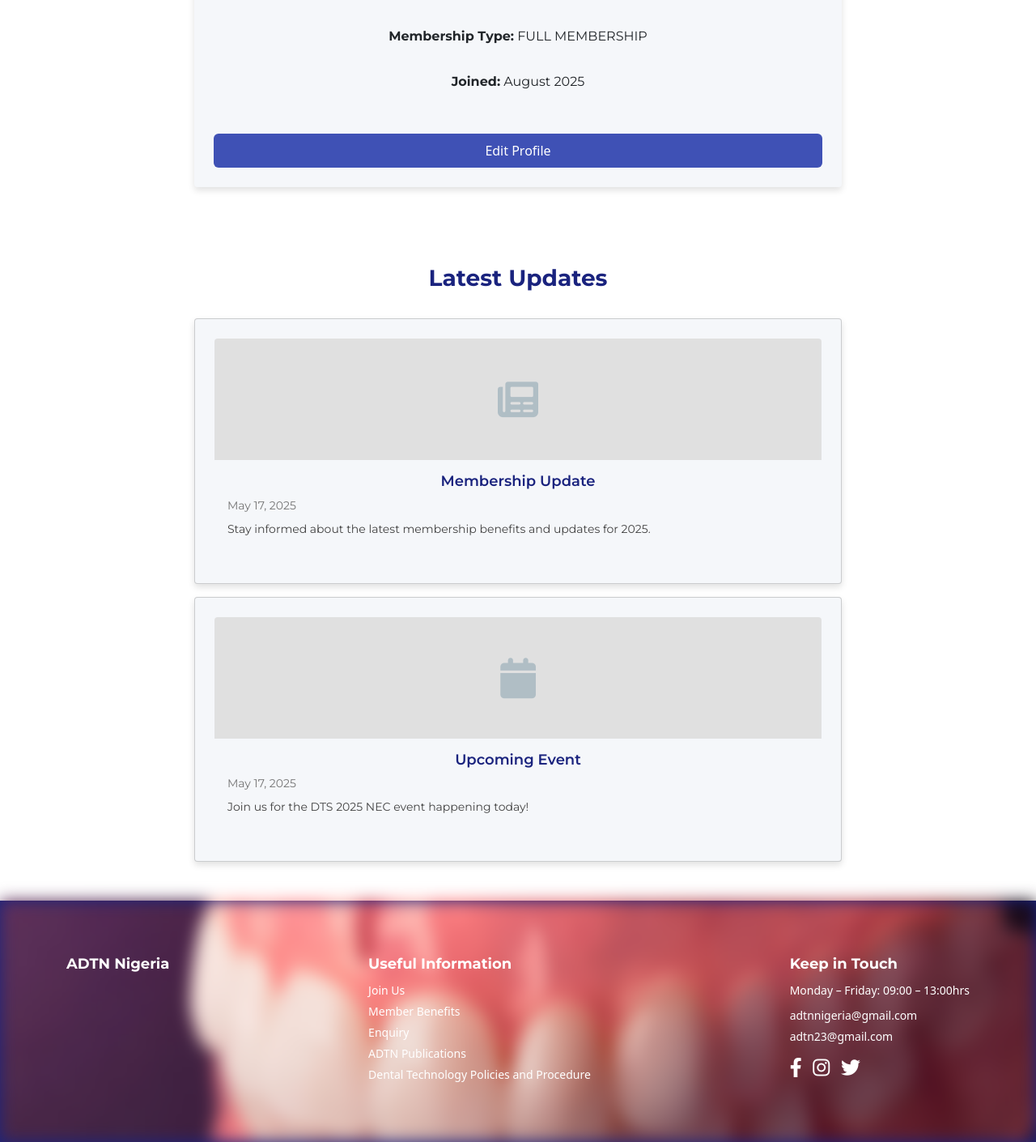
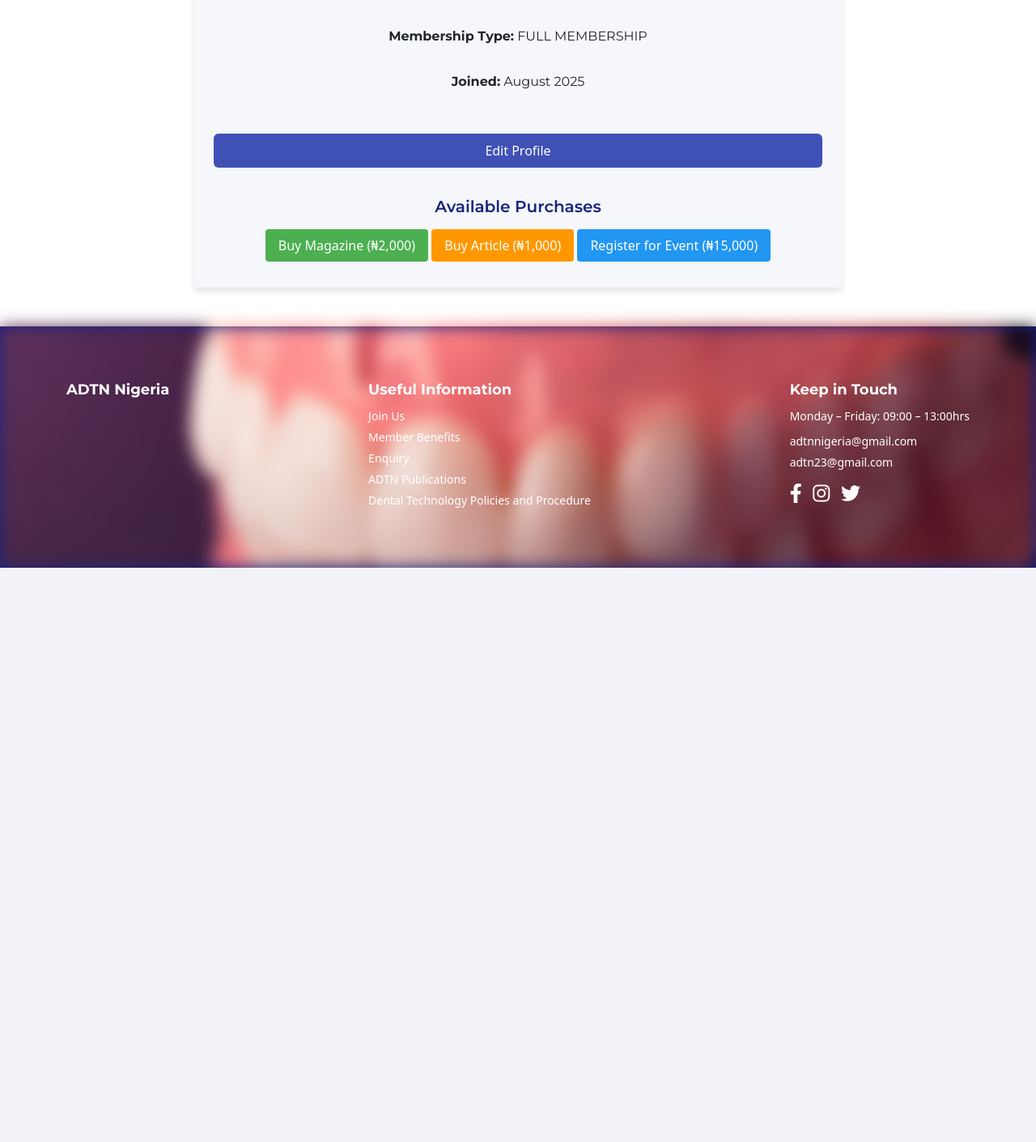
Before and after one commit to nchiwar/adtn_nigeria_project, a Django app: page /memberspage/ in a window 1280 px wide. Shown: the part 971-2381 px from the top of the page at 81% size. After the commit the page ends 1672 px from the top, so only its background shows below. Run offline with Django 5.2, Linux system fonts and the light colour scheme; a user stored in the database is signed in.

Commit message:
Create memberspage.html with Paystack payment options

```diff
--- a/templates/core/memberspage.html
+++ b/templates/core/memberspage.html
@@ -30,38 +30,14 @@
                     <p style="font-family: Montserrat, sans-serif; font-size: 16px;"><strong>Email:</strong> {{ email }}</p>
                     <p style="font-family: Montserrat, sans-serif; font-size: 16px;"><strong>Phone:</strong> {{ phone|default:'N/A' }}</p>
                     <p style="font-family: Montserrat, sans-serif; font-size: 16px;"><strong>Address:</strong> {{ address|default:'N/A' }}</p>
-                        <p style="font-family: Montserrat, sans-serif; font-size: 16px;"><strong>Membership Type:</strong> {{ membership_type|default:'N/A' }}</p>
+                    <p style="font-family: Montserrat, sans-serif; font-size: 16px;"><strong>Membership Type:</strong> {{ membership_type }}</p>
                     <p style="font-family: Montserrat, sans-serif; font-size: 16px;"><strong>Joined:</strong> {{ joined_date }}</p>
                     <a href="#" class="btn" style="background-color: #3F51B5; color: white; padding: 8px 16px; margin-top: 20px;">Edit Profile</a>
-                    </div>
-                </div>
-            </div>
-        </div>
-    </section>
-
-    <section class="content" style="padding: 48px 0;">
-        <div class="container">
-            <div style="width: 800px; margin: 0 auto;">
-                <h2 style="font-family: Montserrat, sans-serif; color: #1A237E; font-size: 28px; font-weight: 700; text-align: center; margin-bottom: 20px;">Latest Updates</h2>
-                <div class="card-grid" style="display: flex; flex-direction: column; gap: 16px;">
-                    <div class="card" style="background-color: #F5F7FA; border-radius: 4px; box-shadow: 0 4px 8px rgba(0,0,0,0.12);">
-                        <div style="height: 150px; background-color: #E0E0E0; border-radius: 4px 4px 0 0; display: flex; align-items: center; justify-content: center;">
-                            <i class="fas fa-newspaper" style="font-size: 50px; color: #B0BEC5;"></i>
-                        </div>
-                        <div style="padding: 16px;">
-                            <h3 style="font-family: Montserrat, sans-serif; font-size: 18px; font-weight: 600; margin: 0;">Membership Update</h3>
-                            <p style="font-family: Montserrat, sans-serif; font-size: 14px; color: #757575; margin: 8px 0;">May 17, 2025</p>
-                            <p style="font-family: Montserrat, sans-serif; font-size: 14px;">Stay informed about the latest membership benefits and updates for 2025.</p>
-                        </div>
-                    </div>
-                    <div class="card" style="background-color: #F5F7FA; border-radius: 4px; box-shadow: 0 4px 8px rgba(0,0,0,0.12);">
-                        <div style="height: 150px; background-color: #E0E0E0; border-radius: 4px 4px 0 0; display: flex; align-items: center; justify-content: center;">
-                            <i class="fas fa-calendar" style="font-size: 50px; color: #B0BEC5;"></i>
-                        </div>
-                        <div style="padding: 16px;">
-                            <h3 style="font-family: Montserrat, sans-serif; font-size: 18px; font-weight: 600; margin: 0;">Upcoming Event</h3>
-                            <p style="font-family: Montserrat, sans-serif; font-size: 14px; color: #757575; margin: 8px 0;">May 17, 2025</p>
-                            <p style="font-family: Montserrat, sans-serif; font-size: 14px;">Join us for the DTS 2025 NEC event happening today!</p>
+                    <div style="margin-top: 20px;">
+                        <h4 style="font-family: Montserrat, sans-serif; font-size: 20px; font-weight: 600; color: #1A237E;">Available Purchases</h4>
+                        <button style="background-color: #4CAF50; color: white; padding: 8px 16px; margin: 8px 0; border: none; border-radius: 4px;" onclick="window.location.href='/payment/?type=magazine&name=Dental+Tech+Magazine&amount=2000.00'">Buy Magazine (₦2,000)</button>
+                        <button style="background-color: #FF9800; color: white; padding: 8px 16px; margin: 8px 0; border: none; border-radius: 4px;" onclick="window.location.href='/payment/?type=article&name=Latest+Dental+Article&amount=1000.00'">Buy Article (₦1,000)</button>
+                        <button style="background-color: #2196F3; color: white; padding: 8px 16px; margin: 8px 0; border: none; border-radius: 4px;" onclick="window.location.href='/payment/?type=event&name=DTS+2025+Conference&amount=15000.00'">Register for Event (₦15,000)</button>
                     </div>
                 </div>
             </div>
```
Lines whose indentation alone changed are shown as unchanged.
